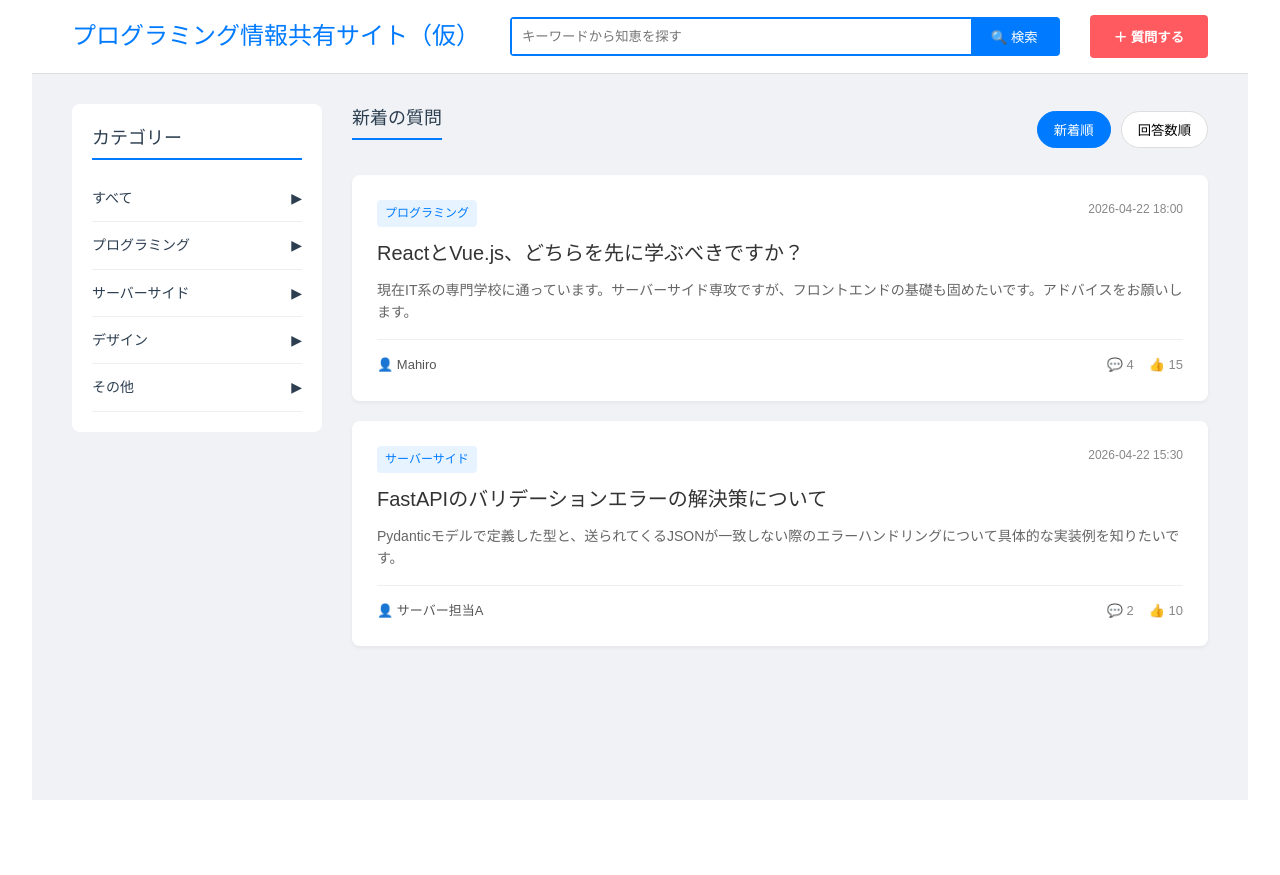
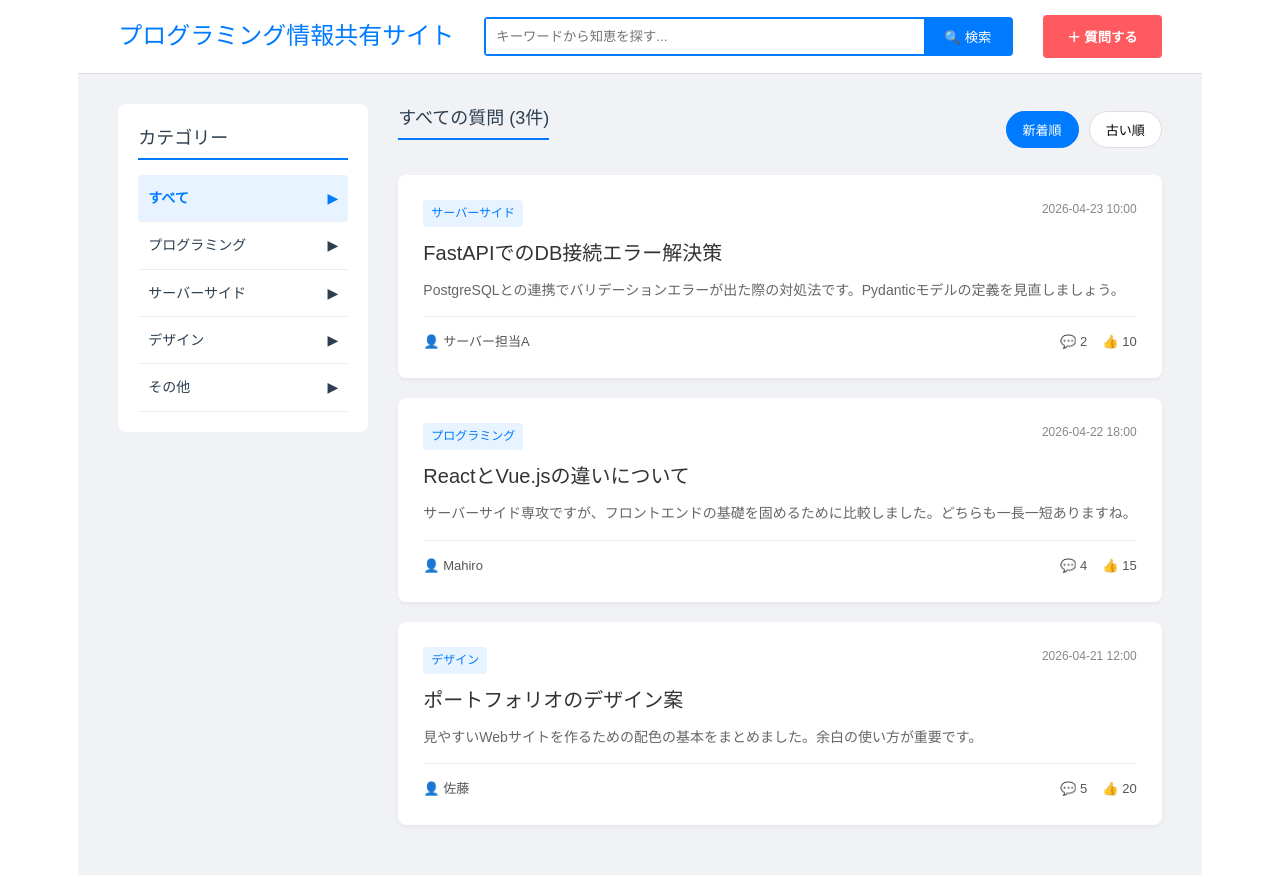
Before and after one commit to C6people/articles, a Vue app in the folder app/: page / in a window 1280 px wide. Before the commit the page ends 800 px from the top, so only its background shows below. Built offline with nearby package versions, Linux system fonts and the light colour scheme; the HTML template or start-up script is replaced by a standard one.

Commit message:
検索・ソート機能の追加

```diff
--- a/app/src/components/HomeView.vue
+++ b/app/src/components/HomeView.vue
@@ -1,13 +1,12 @@
 <script setup lang="ts">
-import { ref } from 'vue';
-// アイコンは標準的なHTML文字を使用し、ライブラリ依存をなくしてエラーを防ぎます
+import { ref, computed } from 'vue';
 
-// --- ダミーデータ（後でAPI接続） ---
+// --- 1. データ管理（ダミーデータ：後にAPI接続） ---
 const posts = ref([
   {
     id: 1,
-    title: "ReactとVue.js、どちらを先に学ぶべきですか？",
-    content: "現在IT系の専門学校に通っています。サーバーサイド専攻ですが、フロントエンドの基礎も固めたいです。アドバイスをお願いします。",
+    title: "ReactとVue.jsの違いについて",
+    content: "サーバーサイド専攻ですが、フロントエンドの基礎を固めるために比較しました。どちらも一長一短ありますね。",
     author: "Mahiro",
     category: "プログラミング",
     likes: 15,
@@ -16,17 +15,52 @@ const posts = ref([
   },
   {
     id: 2,
-    title: "FastAPIのバリデーションエラーの解決策について",
-    content: "Pydanticモデルで定義した型と、送られてくるJSONが一致しない際のエラーハンドリングについて具体的な実装例を知りたいです。",
+    title: "FastAPIでのDB接続エラー解決策",
+    content: "PostgreSQLとの連携でバリデーションエラーが出た際の対処法です。Pydanticモデルの定義を見直しましょう。",
     author: "サーバー担当A",
     category: "サーバーサイド",
     likes: 10,
     comments: 2,
-    createdAt: "2026-04-22 15:30"
+    createdAt: "2026-04-23 10:00"
+  },
+  {
+    id: 3,
+    title: "ポートフォリオのデザイン案",
+    content: "見やすいWebサイトを作るための配色の基本をまとめました。余白の使い方が重要です。",
+    author: "佐藤",
+    category: "デザイン",
+    likes: 20,
+    comments: 5,
+    createdAt: "2026-04-21 12:00"
   }
 ]);
 
 const categories = ["すべて", "プログラミング", "サーバーサイド", "デザイン", "その他"];
+
+// --- 2. 状態管理（検索・カテゴリー・ソート） ---
+const searchQuery = ref("");
+const selectedCategory = ref("すべて");
+const sortOrder = ref<'desc' | 'asc'>('desc'); // desc: 新着順, asc: 古い順
+
+// --- 3. 検索・絞り込み・ソートの統合ロジック ---
+const filteredAndSortedPosts = computed(() => {
+  // ① まずは検索ワードとカテゴリーで絞り込む
+  let result = posts.value.filter(post => {
+    const isCategoryMatch = selectedCategory.value === "すべて" || post.category === selectedCategory.value;
+    const isSearchMatch = post.title.includes(searchQuery.value) || post.content.includes(searchQuery.value);
+    return isCategoryMatch && isSearchMatch;
+  });
+
+  // ② 次に日付で並び替える（元のデータを壊さないようコピーしてから実行）
+  return [...result].sort((a, b) => {
+    const dateA = new Date(a.createdAt).getTime();
+    const dateB = new Date(b.createdAt).getTime();
+
+    return sortOrder.value === 'desc'
+      ? dateB - dateA  // 新着順（大きい順）
+      : dateA - dateB; // 古い順（小さい順）
+  });
+});
 </script>
 
 <template>
@@ -34,9 +68,13 @@ const categories = ["すべて", "プログラミング", "サーバーサイド
 
     <header class="main-header">
       <div class="header-inner">
-        <h1 class="logo">プログラミング情報共有サイト（仮）</h1>
+        <h1 class="logo">プログラミング情報共有サイト</h1>
         <div class="search-bar">
-          <input type="text" placeholder="キーワードから知恵を探す" />
+          <input
+            v-model="searchQuery"
+            type="text"
+            placeholder="キーワードから知恵を探す..."
+          />
           <button class="search-button">🔍 検索</button>
         </div>
         <button class="post-button">＋ 質問する</button>
@@ -48,7 +86,13 @@ const categories = ["すべて", "プログラミング", "サーバーサイド
       <aside class="sidebar">
         <h2 class="section-title">カテゴリー</h2>
         <ul class="category-list">
-          <li v-for="cat in categories" :key="cat" class="category-item">
+          <li
+            v-for="cat in categories"
+            :key="cat"
+            class="category-item"
+            :class="{ 'active-cat': selectedCategory === cat }"
+            @click="selectedCategory = cat"
+          >
             {{ cat }}
             <span class="arrow">▶</span>
           </li>
@@ -57,15 +101,30 @@ const categories = ["すべて", "プログラミング", "サーバーサイド
 
       <main class="main-content">
         <div class="list-header">
-          <h2 class="section-title">新着の質問</h2>
+          <h2 class="section-title">
+            {{ selectedCategory }}の質問 ({{ filteredAndSortedPosts.length }}件)
+          </h2>
+
           <div class="sort-tabs">
-            <button class="tab active">新着順</button>
-            <button class="tab">回答数順</button>
+            <button
+              class="tab"
+              :class="{ active: sortOrder === 'desc' }"
+              @click="sortOrder = 'desc'"
+            >
+              新着順
+            </button>
+            <button
+              class="tab"
+              :class="{ active: sortOrder === 'asc' }"
+              @click="sortOrder = 'asc'"
+            >
+              古い順
+            </button>
           </div>
         </div>
 
         <div class="post-list">
-          <article v-for="post in posts" :key="post.id" class="post-card">
+          <article v-for="post in filteredAndSortedPosts" :key="post.id" class="post-card">
             <div class="post-header">
               <span class="category-badge">{{ post.category }}</span>
               <span class="post-date">{{ post.createdAt }}</span>
@@ -82,6 +141,10 @@ const categories = ["すべて", "プログラミング", "サーバーサイド
               </div>
             </div>
           </article>
+
+          <div v-if="filteredAndSortedPosts.length === 0" class="no-results">
+            「{{ searchQuery }}」に一致する質問は見つかりませんでした。
+          </div>
         </div>
       </main>
     </div>
@@ -89,17 +152,16 @@ const categories = ["すべて", "プログラミング", "サーバーサイド
 </template>
 
 <style scoped>
-/* --- 全画面対応の肝となるスタイル --- */
+/* 全画面対応と基本レイアウト */
 .full-screen-container {
-  width: 100%; /* 画面横幅いっぱい */
-  min-height: 100vh; /* 画面高さいっぱい */
-  background-color: #f0f2f5; /* 薄いグレーの背景 */
+  width: 100%;
+  min-height: 100vh;
+  background-color: #f0f2f5;
   font-family: sans-serif;
   margin: 0;
   padding: 0;
 }
 
-/* ヘッダー：横幅100%で上部に固定 */
 .main-header {
   width: 100%;
   background-color: #fff;
@@ -112,8 +174,7 @@ const categories = ["すべて", "プログラミング", "サーバーサイド
 
 .header-inner {
   width: 100%;
-  max-width: 100%; /* ここでも幅制限をしない */
-  padding: 0 40px; /* 両端に少し余白を取る */
+  padding: 0 40px;
   display: flex;
   align-items: center;
   justify-content: space-between;
@@ -122,13 +183,13 @@ const categories = ["すべて", "プログラミング", "サーバーサイド
 
 .logo {
   font-size: 24px;
-  color: #007bff; /* 知恵袋カラーの青 */
+  color: #007bff;
   margin: 0;
 }
 
 .search-bar {
-  flex: 1; /* 残りの幅をすべて使用 */
-  max-width: 600px; /* 検索窓が広がりすぎないよう上限だけ設定 */
+  flex: 1;
+  max-width: 600px;
   margin: 0 30px;
   display: flex;
   border: 2px solid #007bff;
@@ -151,7 +212,7 @@ const categories = ["すべて", "プログラミング", "サーバーサイド
 }
 
 .post-button {
-  background-color: #ff5a5f; /* 目立つ赤色 */
+  background-color: #ff5a5f;
   color: white;
   border: none;
   padding: 12px 24px;
@@ -160,22 +221,21 @@ const categories = ["すべて", "プログラミング", "サーバーサイド
   cursor: pointer;
 }
 
-/* コンテンツエリア：Gridで全画面幅を分割 */
+/* 2カラムレイアウト設定 */
 .content-wrapper {
   display: grid;
-  grid-template-columns: 250px 1fr; /* サイドバー固定、メインは残り全部 */
+  grid-template-columns: 250px 1fr;
   width: 100%;
-  padding: 30px 40px; /* 周囲の余白 */
+  padding: 30px 40px;
   box-sizing: border-box;
-  gap: 30px; /* サイドバーとメインの間隔 */
+  gap: 30px;
 }
 
-/* サイドバー */
 .sidebar {
   background-color: #fff;
   padding: 20px;
   border-radius: 8px;
-  height: fit-content; /* コンテンツに応じた高さ */
+  height: fit-content;
 }
 
 .section-title {
@@ -185,30 +245,35 @@ const categories = ["すべて", "プログラミング", "サーバーサイド
   padding-bottom: 5px;
 }
 
+/* カテゴリー項目の装飾 */
 .category-list {
   list-style: none;
   padding: 0;
-  margin: 0;
 }
 
 .category-item {
-  padding: 12px 0;
+  padding: 12px 10px;
   border-bottom: 1px solid #eee;
   display: flex;
   justify-content: space-between;
   cursor: pointer;
   font-size: 14px;
+  transition: all 0.2s;
+}
+
+.active-cat {
+  color: #007bff;
+  font-weight: bold;
+  background-color: #e7f3ff;
+  border-radius: 4px;
 }
 
 .category-item:hover {
+  background-color: #f8f9fa;
   color: #007bff;
 }
 
-/* メインコンテンツ */
-.main-content {
-  /* 親の Grid により、残りの幅を自動的に使用 */
-}
-
+/* ソートボタン設定 */
 .list-header {
   display: flex;
   justify-content: space-between;
@@ -222,12 +287,12 @@ const categories = ["すべて", "プログラミング", "サーバーサイド
 }
 
 .tab {
-  background: none;
+  background-color: #fff;
   border: 1px solid #ddd;
   padding: 8px 16px;
   border-radius: 20px;
   cursor: pointer;
-  background-color: #fff;
+  font-size: 13px;
 }
 
 .tab.active {
@@ -236,18 +301,13 @@ const categories = ["すべて", "プログラミング", "サーバーサイド
   border-color: #007bff;
 }
 
-/* 記事カード */
+/* 記事カード装飾 */
 .post-card {
   background-color: #fff;
   padding: 25px;
   border-radius: 8px;
   margin-bottom: 20px;
   box-shadow: 0 2px 4px rgba(0,0,0,0.05);
-  transition: box-shadow 0.2s;
-}
-
-.post-card:hover {
-  box-shadow: 0 4px 8px rgba(0,0,0,0.1);
 }
 
 .post-header {
@@ -267,8 +327,8 @@ const categories = ["すべて", "プログラミング", "サーバーサイド
 
 .post-title {
   font-size: 20px;
+  margin: 0 0 10px 0;
   color: #333;
-  margin: 0 0 10px 0;
 }
 
 .post-summary {
@@ -276,17 +336,11 @@ const categories = ["すべて", "プログラミング", "サーバーサイド
   color: #666;
   line-height: 1.6;
   margin-bottom: 15px;
-  /* 3行以上は省略する設定 */
-  display: -webkit-box;
-  -webkit-line-clamp: 3;
-  -webkit-box-orient: vertical;
-  overflow: hidden;
 }
 
 .post-footer {
   display: flex;
   justify-content: space-between;
-  align-items: center;
   padding-top: 15px;
   border-top: 1px solid #eee;
   font-size: 13px;
@@ -296,6 +350,11 @@ const categories = ["すべて", "プログラミング", "サーバーサイド
 .post-stats {
   display: flex;
   gap: 15px;
-  color: #888;
+}
+
+.no-results {
+  text-align: center;
+  padding: 100px 0;
+  color: #999;
 }
 </style>
```
